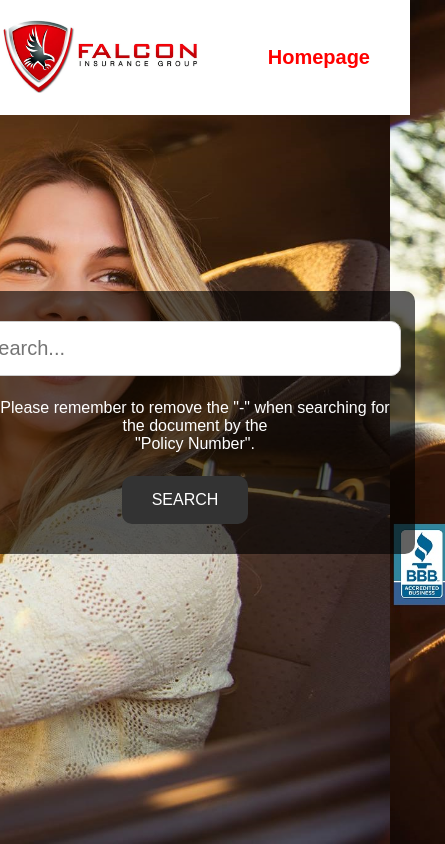
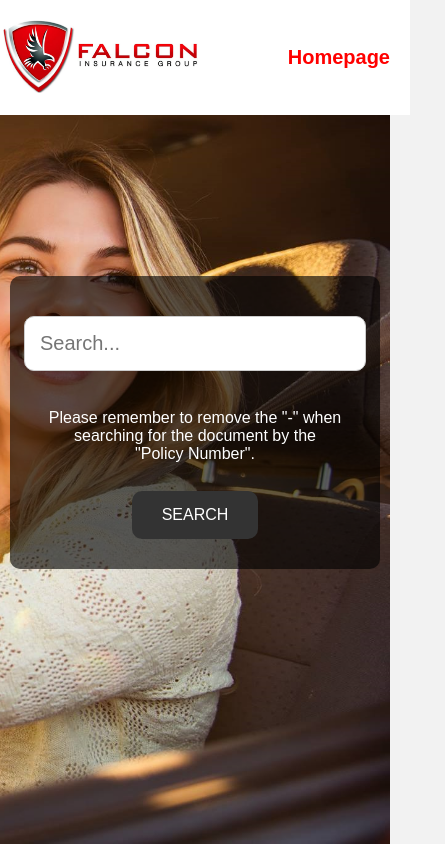
Before and after one commit to FalconiProject/Proyecto_Falconi, a website: page public/HTML/index.html in a window 390 px wide. Shown: the whole page, 445 px wide, since content can reach past the window. Drawn offline with Linux system fonts and the light colour scheme.

Commit message:
Mas Modificaciones

```diff
--- a/public/CSS/index.css
+++ b/public/CSS/index.css
@@ -18,20 +18,22 @@ body {
   width: 100%;
   position: fixed;
   top: 0;
-  display: flex; /* Usamos flexbox para centrar verticalmente y horizontalmente */
-  justify-content: space-between; /* Centramos horizontalmente y añadimos espacio entre los elementos */
-  align-items: center; /* Centramos verticalmente */
-  padding: 10px 20px; /* Añade un poco de espacio alrededor del contenido */
+  display: flex;
+  justify-content: space-between;
+  align-items: center;
+  padding: 10px 20px;
 }
 
 .contenedor_logo {
-  margin-right: auto; /* Empuja el logo hacia la izquierda */
+  margin-right: auto;
 }
 
 .opciones {
   display: flex;
-  justify-content: center; /* Centra las opciones horizontalmente */
-  align-items: center; /* Centra las opciones verticalmente */
+  /* Modificado: Cambiado a flex-direction: column para dispositivos móviles */
+  flex-direction: column;
+  justify-content: center;
+  align-items: center;
 }
 
 #logo {
@@ -42,7 +44,7 @@ body {
   text-decoration: none;
   color: red;
   font-size: 20px;
-  margin: 0 20px;
+  margin: 10px 0; /* Modificado: Añade margen en la parte superior e inferior para dispositivos móviles */
 }
 
 #logo {
@@ -81,33 +83,26 @@ body {
   font-size: 20px;
 }
 
-/* Agrega estos estilos al final de tu archivo CSS */
-.search-text {
-  color: #ffffff; /* Color del texto */
-  font-size: 18px; /* Tamaño de fuente */
-  margin: 10px 0; /* Márgenes superior e inferior */
-  text-align: center; /* Alinea el texto al centro */
-  display: inline; /* Hace que el fondo se ajuste al texto */
-  padding: 5px 10px; /* Espaciado dentro del fondo negro */
-  width: 400px; /* Ancho similar al de la barra de búsqueda */
-  margin: 0 auto; /* Centra horizontalmente */
+p{
+  color: #ffffff;
 }
 
 /* Estilos específicos para dispositivos móviles */
 @media screen and (max-width: 768px) {
   body {
-    background-position: right center; /* Cambia la posición de la imagen para centrar la parte superior en dispositivos móviles */
+    background-position: right center;
     background-size: cover;
   }
 
   .search-container {
-    flex-direction: column; /* Cambia a flex-direction: column */
+    flex-direction: column;
+  max-width: 100%; /* Modificado: Ancho al 100% en dispositivos móviles */
   }
 
   .search-box {
-    width: 100%; /* Cambia el ancho a 100% en dispositivos móviles */
-    margin-left: 120px;
-    margin-right: 120px; /* Añade margen en la parte superior e inferior */
+    width: 100%;
+    margin: 10px 0; /* Modificado: Añade margen en la parte superior e inferior */
+    padding: 15px;
   }
 
   #search-button {
@@ -115,6 +110,8 @@ body {
   }
 
   .search-text {
-    font-size: 16px; /* Ajusta el tamaño de fuente en dispositivos móviles */
+    font-size: 16px;
+    width: 100%; /* Modificado: Ancho al 100% en dispositivos móviles */
+    margin: 10px 0; /* Modificado: Añade margen en la parte superior e inferior */
   }
 }
--- a/public/CSS/perfil.css
+++ b/public/CSS/perfil.css
@@ -1,4 +1,4 @@
-/* styles.css */
+/* perfil.css */
 body {
   font-family: Arial, sans-serif;
   background-color: #f2f2f2;
@@ -12,29 +12,34 @@ h1 {
   background-color: #fff;
   padding: 20px;
   border-radius: 5px;
+  margin: 10px; /* Agrega margen en dispositivos móviles */
 }
 
 a {
-  display: inline-block; /* Hace que los botones estén uno al lado del otro */
+  display: block; /* Cambia a "block" para que los botones se muestren uno debajo del otro en dispositivos móviles */
   margin: 10px;
   text-decoration: none;
-  padding: 10px 20px; /* Agrega un poco de espacio alrededor del texto */
+  padding: 10px 20px;
   font-weight: bold;
   border-radius: 5px;
-  transition: background-color 0.3s; /* Agrega una transición de cambio de color */
+  transition: background-color 0.3s;
+  background-color: #28a745; /* Aplica un color de fondo para todos los botones */
+  color: #fff; /* Texto blanco */
 }
 
 a:hover {
-  background-color: #ddd; /* Cambia el color de fondo al pasar el mouse por encima */
+  background-color: #3d9b5a; /* Cambia el color de fondo al pasar el mouse por encima */
 }
 
 /* Estilos específicos para los botones */
-#subir-archivos {
-  background-color: #28a745; /* Verde para "Subir Archivos" */
-  color: #fff; /* Texto blanco */
+#cerrar-sesion {
+  background-color: #dc3545; /* Color rojo para "Cerrar Sesión" */
 }
 
-#cerrar-sesion {
-  background-color: #dc3545; /* Rojo para "Cerrar Sesión" */
-  color: #fff; /* Texto blanco */
+/* Estilos específicos para dispositivos móviles */
+@media screen and (max-width: 768px) {
+  a {
+    padding: 10px; /* Ajusta el espaciado para dispositivos móviles */
+    width: 100%; /* Ocupa todo el ancho disponible */
+  }
 }
```
